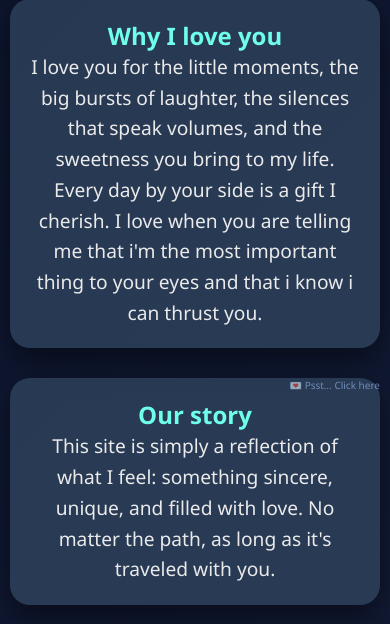
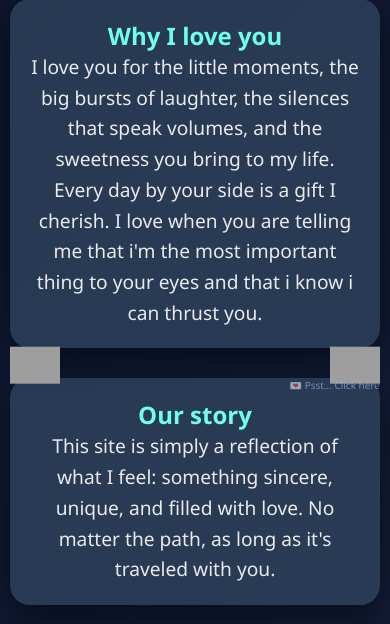
Before and after one commit to Ybrik-is-god/for-you-my-love, a PHP site: page / in a window 390 px wide. Shown: the part 447-1071 px from the top of the page. Run offline with PHP 8.4, Linux system fonts and the light colour scheme; grey boxes are pictures that could not be loaded.

```diff
--- a/style.css
+++ b/style.css
@@ -175,3 +175,27 @@ footer {
   font-size: 0.9em;
   color: #A0C4FF;
 }
+
+.side-character {
+  position: fixed;
+  bottom: 10px;
+  width: 80px;
+  z-index: 998;
+  transition: transform 0.5s ease;
+  animation: float 3s ease-in-out infinite;
+}
+
+/* gauche / droite */
+.side-character.left { left: 10px; }
+.side-character.right { right: 10px; }
+
+/* Animation flottante */
+@keyframes float {
+  0%, 100% { transform: translateY(0); }
+  50% { transform: translateY(-10px); }
+}
+
+/* Responsive pour mobile */
+@media screen and (max-width: 480px) {
+  .side-character { width: 50px; }
+}
```
